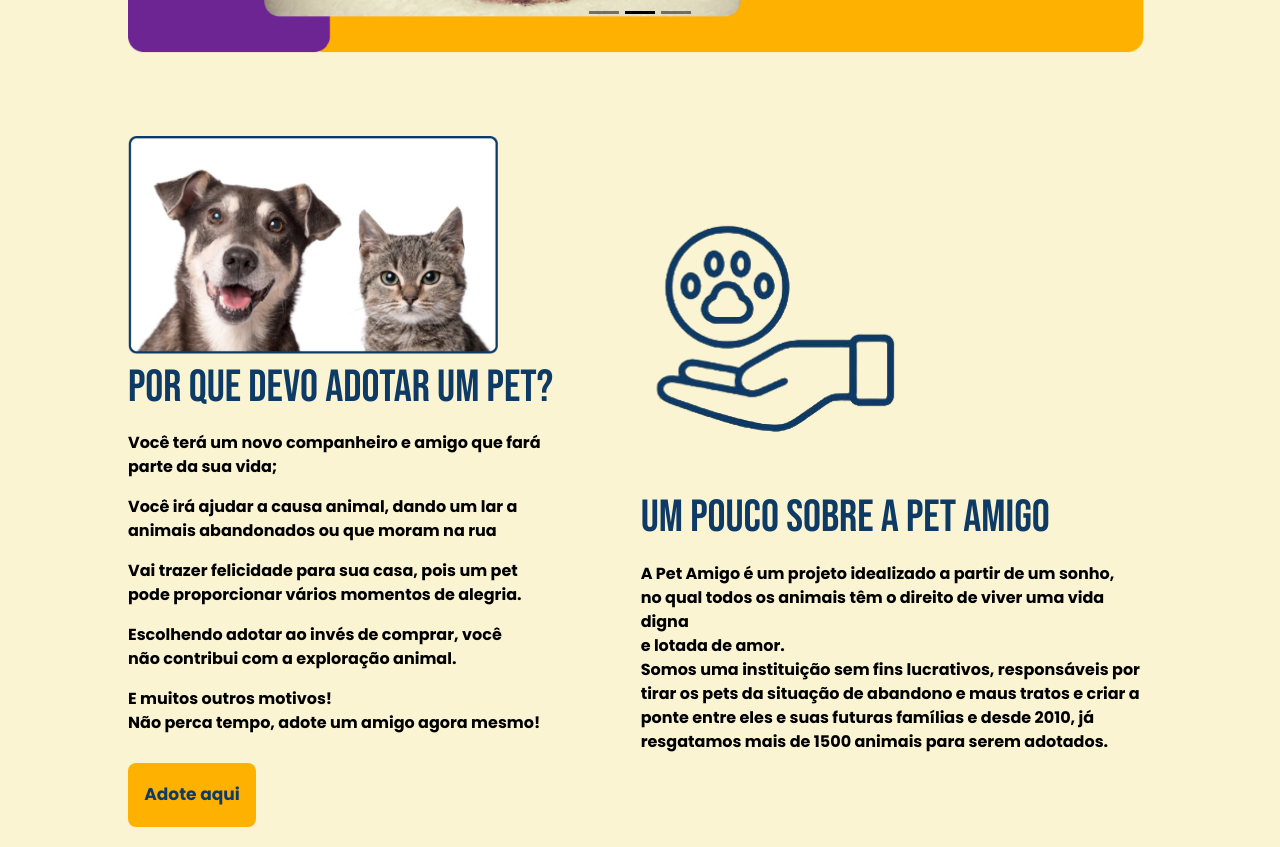
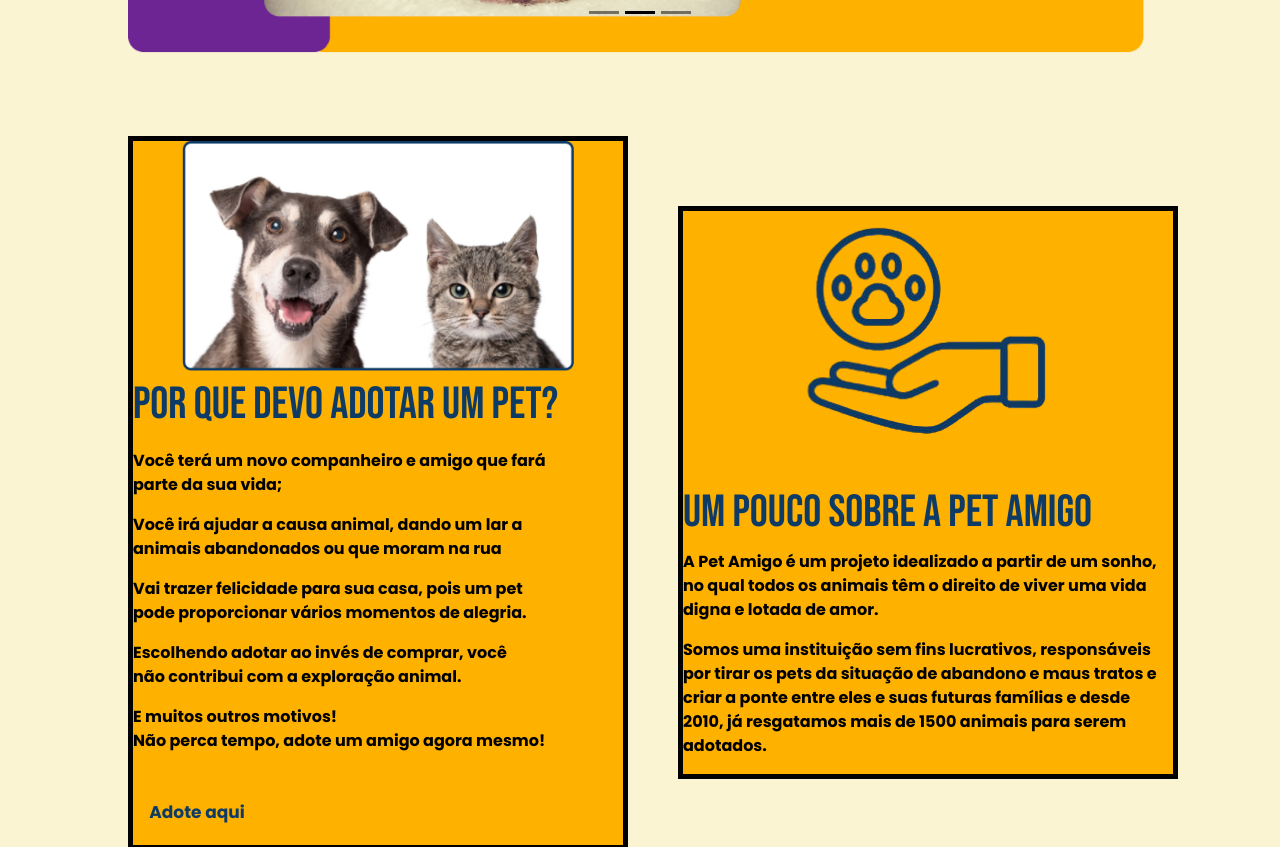
Before and after one commit to GuilhermeRodrigues123/Site-Pet-Amigo, a React (Create React App) app: page /home in a window 1280 px wide. Shown: the part 600-1447 px from the top of the page. Built offline with nearby package versions, Linux system fonts and the light colour scheme.

Commit message:
Alterações home

```diff
--- a/src/pages/Home/Home.js
+++ b/src/pages/Home/Home.js
@@ -44,10 +44,10 @@ function Home() {
                 </div>
                 <div className="textHome2">
                     <img className="img2" src="/images/img2Home.png"></img>
-                    <div className="titHome">Um pouco sobre a Pet Amigo</div>
-                    A Pet Amigo é um projeto idealizado a partir de um sonho, <br /> no qual todos os animais têm o direito de viver uma vida digna<br /> e lotada de amor. <br />
-                    Somos uma instituição sem fins lucrativos, responsáveis por <br />tirar os pets da situação de abandono e maus tratos e
-                    criar a <br />ponte entre eles e suas futuras famílias e desde 2010, já <br />resgatamos mais de 1500 animais para serem adotados.
+                    <h1 className="titHome">Um pouco sobre a Pet Amigo</h1>
+                    <p>A Pet Amigo é um projeto idealizado a partir de um sonho, no qual todos os animais têm o direito de viver uma vida digna e lotada de amor. </p>
+                    <p>Somos uma instituição sem fins lucrativos, responsáveis por tirar os pets da situação de abandono e maus tratos e
+                    criar a ponte entre eles e suas futuras famílias e desde 2010, já resgatamos mais de 1500 animais para serem adotados.</p>
                 </div>
             </div>
             <div className="cardMom">
--- a/src/pages/Home/home.css
+++ b/src/pages/Home/home.css
@@ -58,12 +58,16 @@
 }
 
 .textHome {
-    align-self: center;
+    justify-content: center;
+    align-items: center;
     font-family: 'Poppins';
     font-size: 1rem;
     margin-top: 10vh;
     color: #000000;
     column-gap: 50px;
+    border: 5px solid black;
+    background-color: #FFB100;
+    width: 500px;
 }
 
 .textHome2 {
@@ -73,17 +77,24 @@
     margin-top: 10vh;
     color: #000000;
     column-gap: 50px;
+    border: 5px solid black;
+    background-color: #FFB100;
+    width: 500px;
 }
 
 .img1{
     max-width:80%;
     object-fit: contain;
-    align-self: center;
+    display: block;
+    margin-right: auto;
+    margin-left: auto;
 }
 .img2 {
     max-width:80%;
     object-fit: contain;
-    align-self: center;
+    display: block;
+    margin-right: auto;
+    margin-left: auto;
 }
 
 .homeButton {
```
